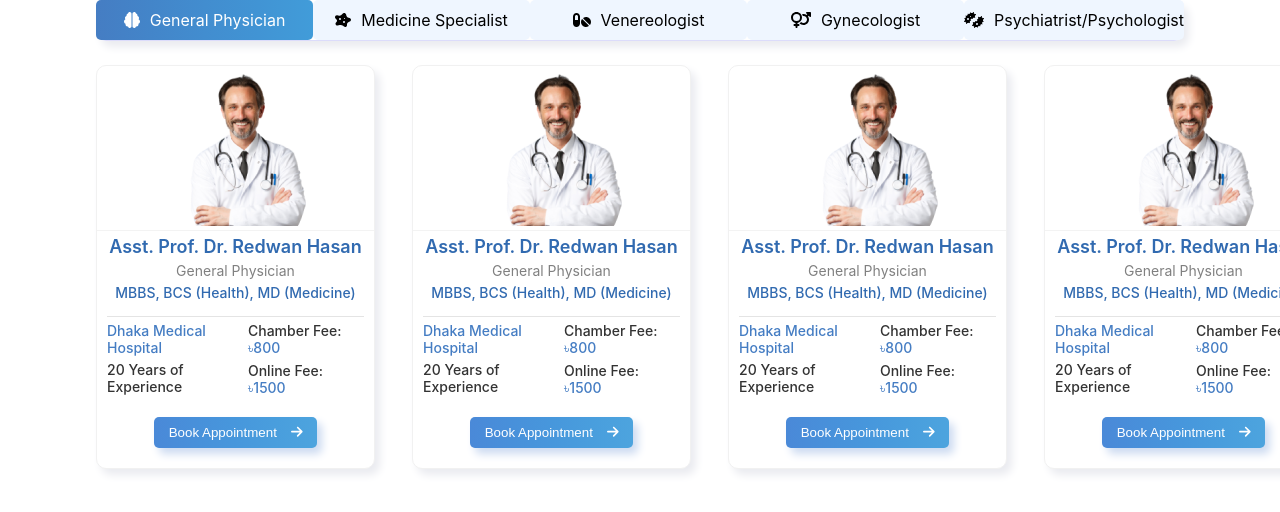
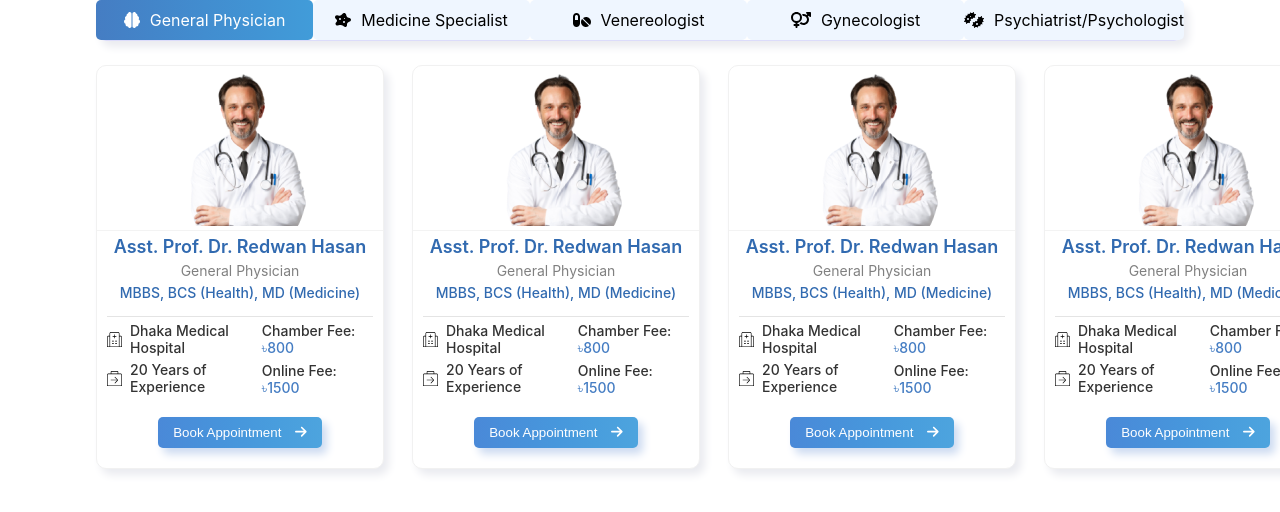
Before and after one commit to Sharif101/featuredDoctor, a React (Create React App) app: page / in a window 1280 px wide. Shown: the top 512 px of the page. Built offline with nearby package versions, Linux system fonts and the light colour scheme.

Commit message:
fix: featured doctor

```diff
--- a/src/Compontents/FeaturedDoctor/Doctors/Doctors.jsx
+++ b/src/Compontents/FeaturedDoctor/Doctors/Doctors.jsx
@@ -1,5 +1,7 @@
 import classes from "./Doctors.module.css";
 import doctor from "../../../assets/FeaturedDoctor/Doctor.png";
+import hospital from "../../../assets/FeaturedDoctor/hospital.svg";
+import work from "../../../assets/FeaturedDoctor/work.svg";
 import { faArrowRight } from "@fortawesome/free-solid-svg-icons";
 import { FontAwesomeIcon } from "@fortawesome/react-fontawesome";
 
@@ -17,8 +19,16 @@ export default function Doctors() {
           </div>
           <div className={classes.fee}>
             <div className={classes.left}>
-              <p>Dhaka Medical Hospital</p>
-              <p>20 Years of Experience</p>
+              <p>
+                {" "}
+                <img src={hospital} alt="" />
+                Dhaka Medical Hospital
+              </p>
+              <p>
+                {" "}
+                <img src={work} alt="" />
+                20 Years of Experience
+              </p>
             </div>
             <div className={classes.right}>
               <p>
@@ -47,8 +57,16 @@ export default function Doctors() {
           </div>
           <div className={classes.fee}>
             <div className={classes.left}>
-              <p>Dhaka Medical Hospital</p>
-              <p>20 Years of Experience</p>
+              <p>
+                {" "}
+                <img src={hospital} alt="" />
+                Dhaka Medical Hospital
+              </p>
+              <p>
+                {" "}
+                <img src={work} alt="" />
+                20 Years of Experience
+              </p>
             </div>
             <div className={classes.right}>
               <p>
@@ -77,8 +95,16 @@ export default function Doctors() {
           </div>
           <div className={classes.fee}>
             <div className={classes.left}>
-              <p>Dhaka Medical Hospital</p>
-              <p>20 Years of Experience</p>
+              <p>
+                {" "}
+                <img src={hospital} alt="" />
+                Dhaka Medical Hospital
+              </p>
+              <p>
+                {" "}
+                <img src={work} alt="" />
+                20 Years of Experience
+              </p>
             </div>
             <div className={classes.right}>
               <p>
@@ -107,8 +133,16 @@ export default function Doctors() {
           </div>
           <div className={classes.fee}>
             <div className={classes.left}>
-              <p>Dhaka Medical Hospital</p>
-              <p>20 Years of Experience</p>
+              <p>
+                {" "}
+                <img src={hospital} alt="" />
+                Dhaka Medical Hospital
+              </p>
+              <p>
+                {" "}
+                <img src={work} alt="" />
+                20 Years of Experience
+              </p>
             </div>
             <div className={classes.right}>
               <p>
--- a/src/Compontents/FeaturedDoctor/Doctors/Doctors.module.css
+++ b/src/Compontents/FeaturedDoctor/Doctors/Doctors.module.css
@@ -16,7 +16,7 @@
   gap: 15px;
 }
 .singleDoctor {
-  width: 92%;
+  width: 95%;
   background-color: white;
   text-align: center;
   box-shadow: 5px 6px 8px #eaebf0;
@@ -83,11 +83,19 @@
   font-weight: 500;
   color: #333333;
 }
-.fee > .left > p:nth-child(1) {
-  color: #457dc3;
+.left > p {
+  display: flex;
+  align-items: center;
+  gap: 8px;
+}
+.left > p > img {
+  width: 15px;
+}
+.left > p:nth-child(1) {
+  /* color: #457dc3; */
   padding: 5px 0;
 }
-.fee > .right > p:nth-child(1) {
+.right > p:nth-child(1) {
   padding: 5px 0;
 }
 
```
Also changed, not shown: src/assets/FeaturedDoctor/hospital.svg (added), src/assets/FeaturedDoctor/work.svg (added).
